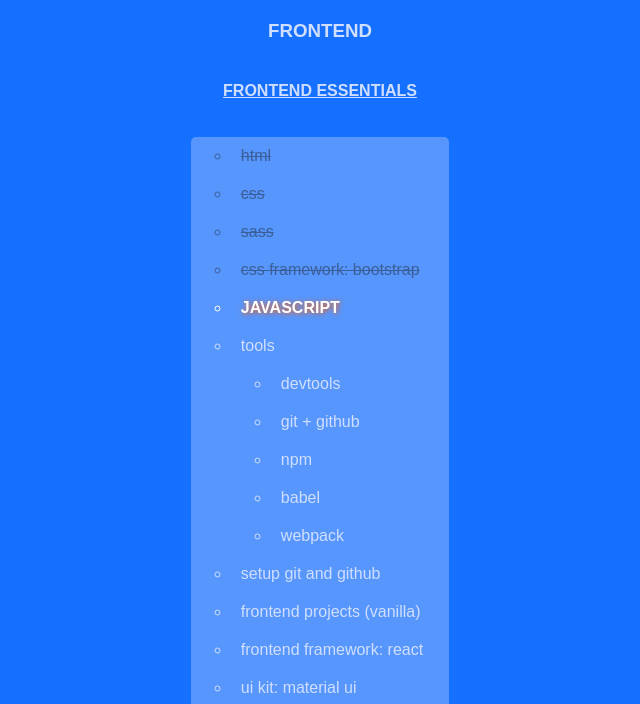
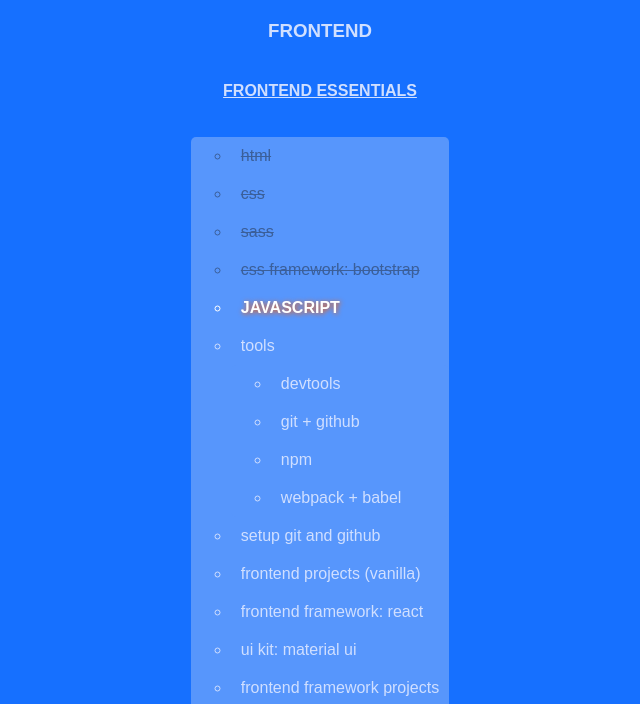
Before and after one commit to damckerr/roadmap, a plain HTML site: page index.html in a window 1280 px wide. Shown: the part 92-796 px from the top of the page, without its empty margins (320-960 px from the left). Drawn offline with Linux system fonts and the light colour scheme.

Commit message:
Update index.html

```diff
--- a/index.html
+++ b/index.html
@@ -25,8 +25,7 @@
             <li>DEVTOOLS</li>
             <li>GIT + GITHUB</li>
             <li>NPM</li>
-            <li>BABEL</li>
-            <li>WEBPACK</li>
+            <li>WEBPACK + BABEL</li>
           </ol>
           <li>SETUP GIT AND GITHUB</li>
           <li>FRONTEND PROJECTS (VANILLA)</li>
```
